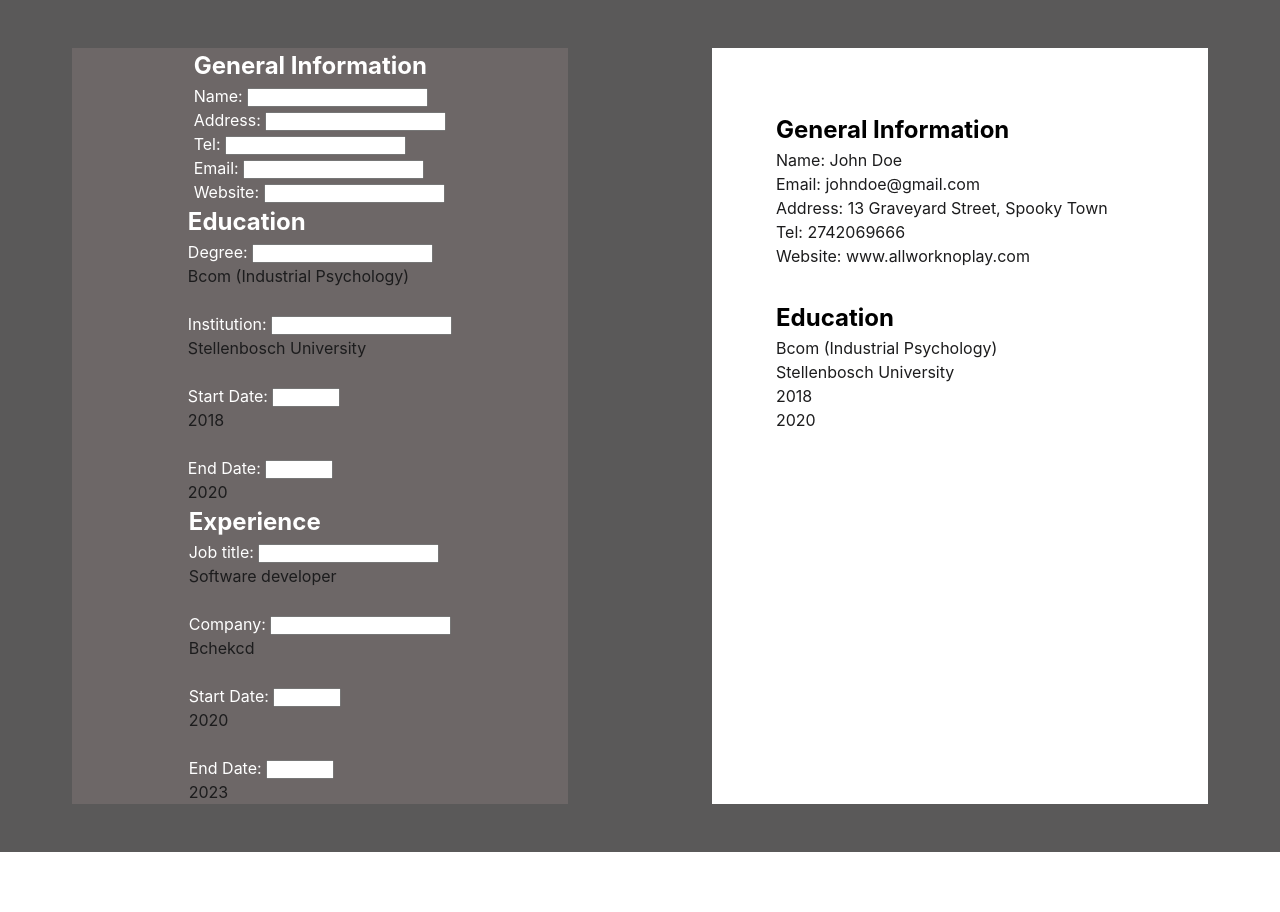
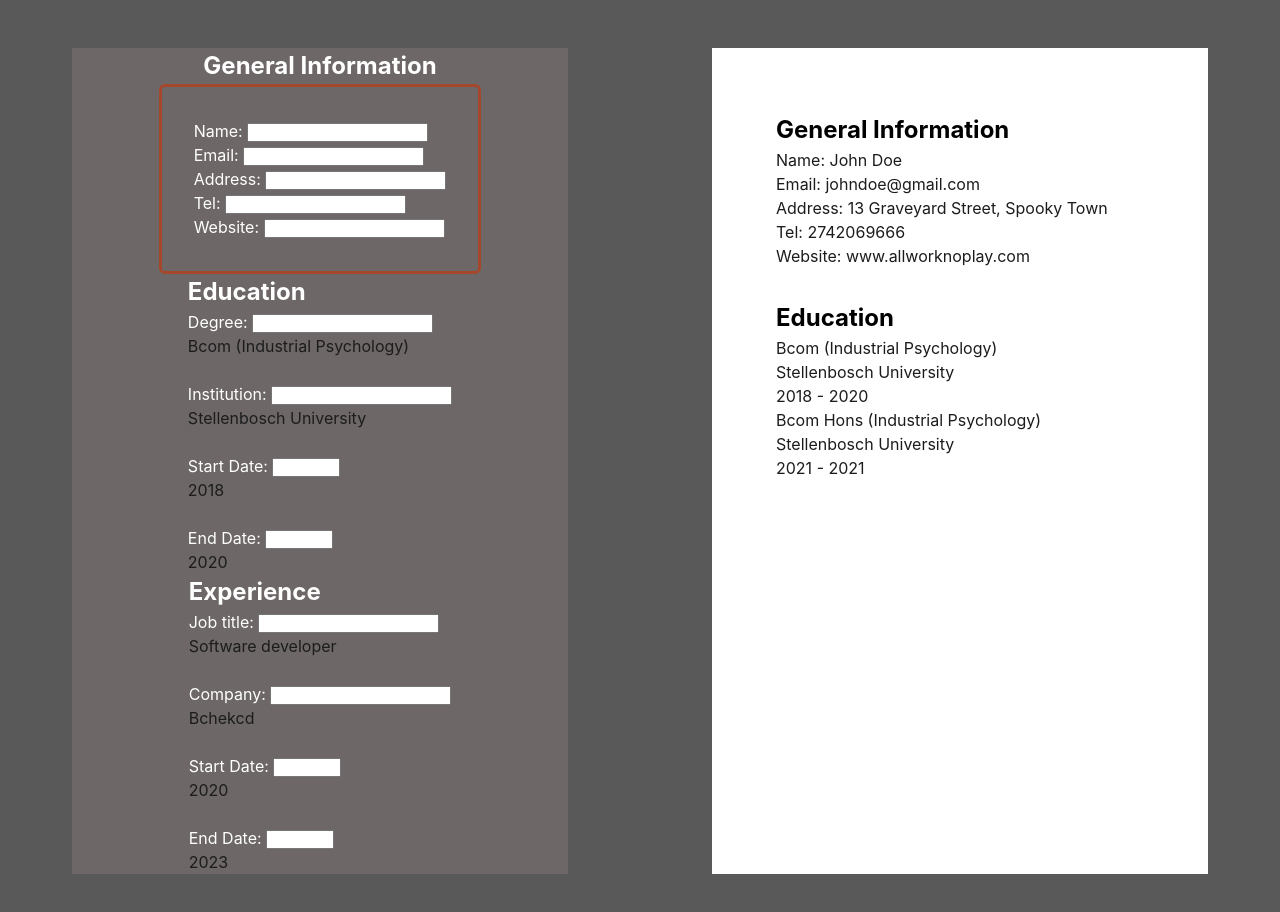
Before and after one commit to preto-phil/CV-Application, a React (Vite) app: page / in a window 1280 px wide. Shown: the top 912 px of the page. Before the commit the page ends 852 px from the top, so only its background shows below. Built offline with nearby package versions, Linux system fonts and the light colour scheme.

Commit message:
Hide functionality added to form gen section

```diff
--- a/src/App.css
+++ b/src/App.css
@@ -29,6 +29,8 @@ main {
   flex-direction: column;
   background-color: rgb(109, 103, 103);
   margin: 3rem 4.5rem;
+  min-height: 85vh;
+
 }
 
 .page {
@@ -56,3 +58,9 @@ p {
 li {
   list-style: none;
 }
+
+.genFormDiv {
+  border: 3px solid rgb(165, 71, 42);
+  border-radius: 6px;
+  padding: 2rem;
+}
--- a/src/CV.jsx
+++ b/src/CV.jsx
@@ -19,6 +19,13 @@ export default function CV() {
       start: 2018,
       end: 2020,
       id: 0
+    },
+    {
+      degree: 'Bcom Hons (Industrial Psychology)',
+      institution: 'Stellenbosch University',
+      start: 2021,
+      end: 2021,
+      id: 1
     },
   ]
 
--- a/src/Form.jsx
+++ b/src/Form.jsx
@@ -1,6 +1,7 @@
 import General from './General'
 import Education from './Education'
 import Experience from './Experience'
+import { useState } from "react"
 
 export default function Form(
   {
@@ -10,15 +11,28 @@ export default function Form(
     changeTel,
     changeWebsite
  }) {
+
+  const [hide, setHide] = useState(false);
+
+  function hideGenInfo() {
+    if (!hide) {
+      setHide(true);
+    } else {
+      setHide(false);
+    }
+  }
+
   return (
     <div className='form'>
+      <h2 onClick={hideGenInfo}>General Information</h2>
+      {hide ? null :
       <General
         changeName={changeName}
         changeAddress={changeAddress}
         changeEmail={changeEmail}
         changeTel={changeTel}
         changeWebsite={changeWebsite}
-      />
+      />}
       <Education />
       <Experience />
     </div>
--- a/src/General.jsx
+++ b/src/General.jsx
@@ -8,14 +8,24 @@ export default function General(
   }
 ) {
 
+
+
   return (
     <div className="genFormDiv">
-      <h2>General Information</h2>
+      <div className="genInfo">
         <label htmlFor="name">Name:{' '}
           <input
             id="name"
             type="text"
             onChange={changeName}
+          />
+        </label>
+        <br />
+        <label htmlFor="email">Email:{' '}
+          <input
+            id="email"
+            type="email"
+            onChange={changeEmail}
           />
         </label>
         <br />
@@ -35,14 +45,6 @@ export default function General(
           />
         </label>
         <br />
-      <label htmlFor="email">Email:{' '}
-        <input
-          id="email"
-          type="email"
-          onChange={changeEmail}
-        />
-      </label>
-      <br />
         <label htmlFor="website">Website:{' '}
           <input
             id="website"
@@ -51,5 +53,6 @@ export default function General(
           />
         </label>
       </div>
+    </div>
   )
 }
--- a/src/Page.jsx
+++ b/src/Page.jsx
@@ -24,8 +24,7 @@ export default function Page(
           <li key={d.id}>
             <p>{d.degree}</p>
             <p>{d.institution}</p>
-            <p>{d.start}</p>
-            <p>{d.end}</p>
+            <p>{d.start} - {d.end}</p>
           </li>
         )}
       </div>
```
Lines whose indentation alone changed are shown as unchanged.
